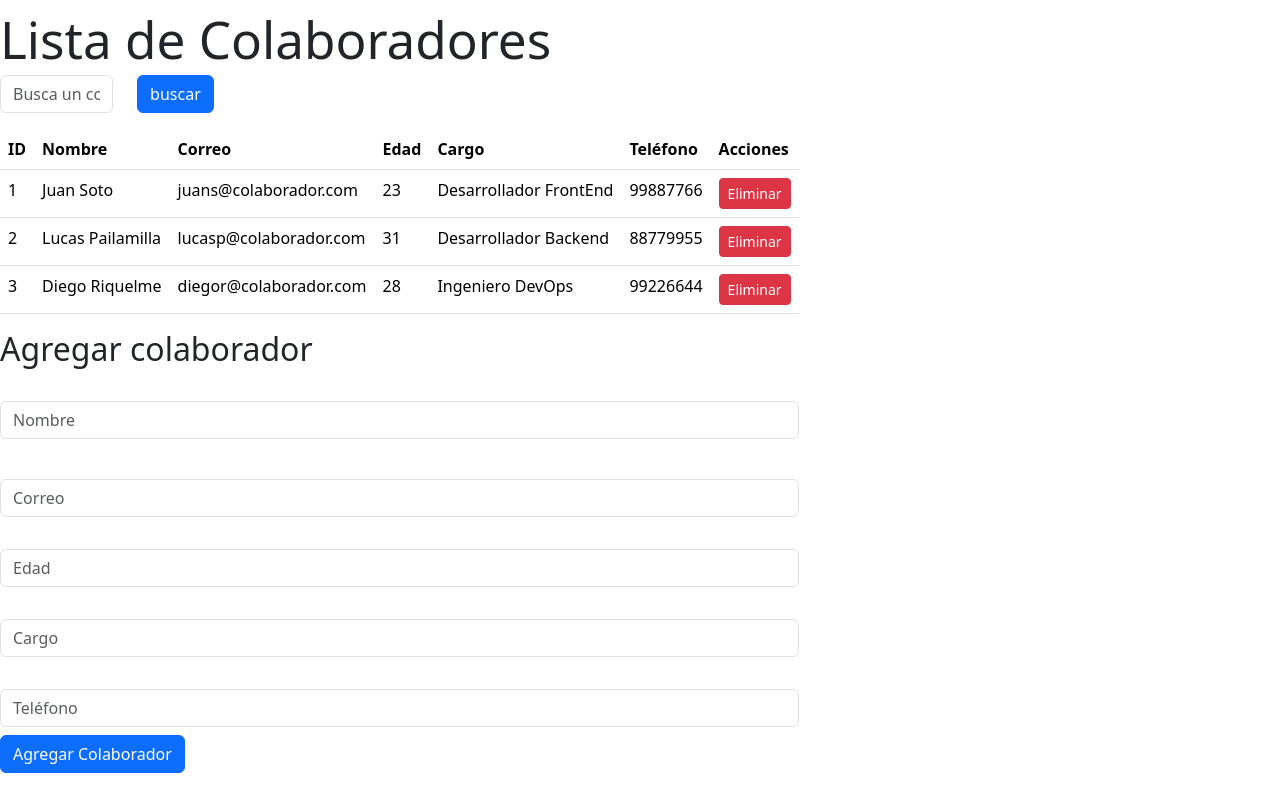
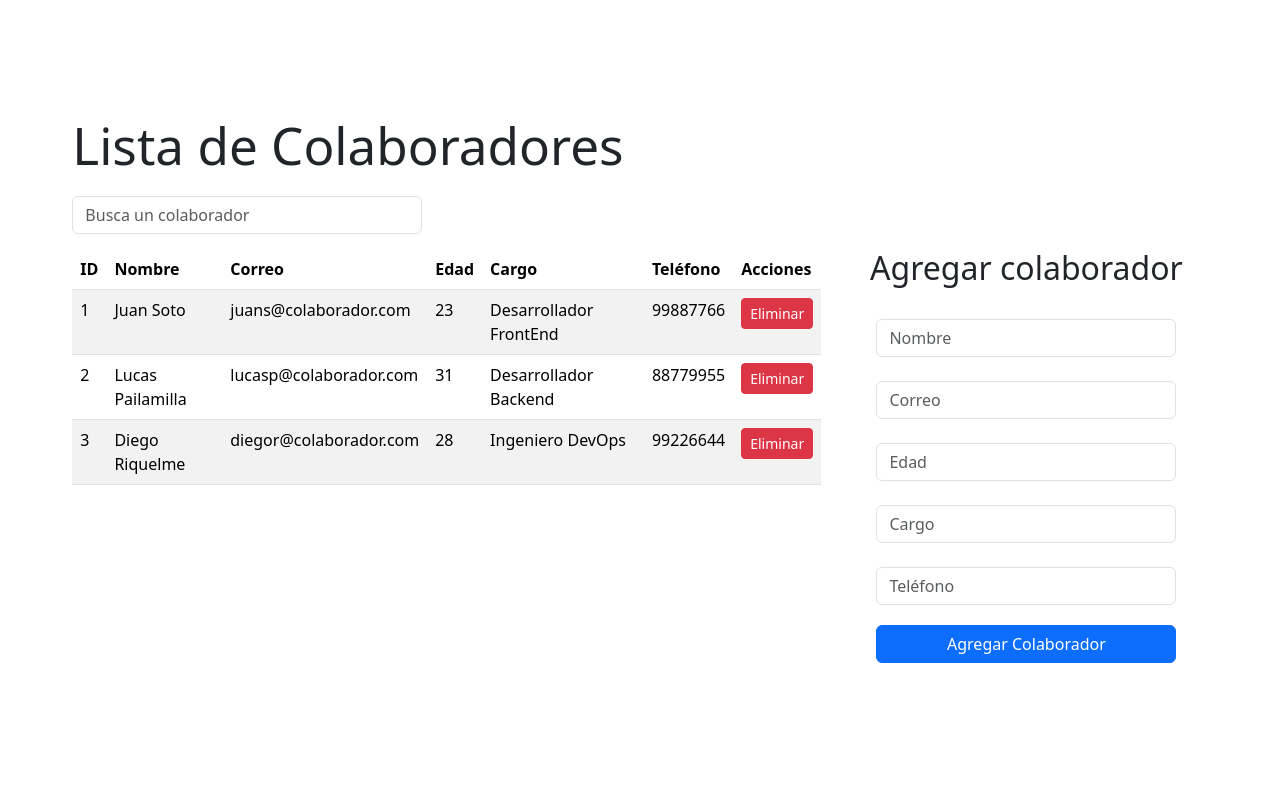
Before and after one commit to luisCastroMarquez/desafio_colaboradores, a React (Vite) app in the folder colaboradores/: page / in a window 1280 px wide. Built offline with nearby package versions, Linux system fonts and the light colour scheme.

Commit message:
eight commit, styles bootstrap

```diff
--- a/colaboradores/package.json
+++ b/colaboradores/package.json
@@ -12,6 +12,7 @@
   "dependencies": {
     "bootstrap": "^5.3.0",
     "react": "^18.2.0",
+    "react-bootstrap": "^2.8.0",
     "react-dom": "^18.2.0",
     "uuid": "^9.0.0"
   },
--- a/colaboradores/src/App.jsx
+++ b/colaboradores/src/App.jsx
@@ -1,53 +1,97 @@
-import { useState } from 'react';
-import Formulario from './components/Formulario';
-import Listado from './components/Listado';
-import Buscador from './components/Buscador';
-import { BaseColaboradores } from './BaseColaboradores';
-import Alert from './components/Alert';
+// Importación de módulos y componentes necesarios
+import "bootstrap/dist/css/bootstrap.min.css";
+import { useState } from "react";
+import { Container, Row, Col } from "react-bootstrap";
+import Formulario from "./components/Formulario";
+import Listado from "./components/Listado";
+import Buscador from "./components/Buscador";
+import { BaseColaboradores } from "./BaseColaboradores";
+import Alert from "./components/Alert";
 
+//Componente principal App
+const App = () => {
+  const [colaboradores, setColaboradores] = useState(BaseColaboradores); //Estado para lista colaboradores
+  const [mensaje, setMensaje] = useState(null); //Estado para mostrar alertas
+  const [nextId, setNextId] = useState(colaboradores.length + 1); //Estado generar un Id para nuevo colaborador
 
-const App = () => {
-    const [colaboradores, setColaboradores] = useState(BaseColaboradores);
-    const [mensaje, setMensaje] = useState(null);
+  //Estado para agregar una nuevo colaborador
+  const onAgregarColaborador = (nuevoColaborador) => {
+    const colaboradorNuevo = { ...nuevoColaborador, id: nextId }; //Estado genera un nuevo objeto colaboradores con id único
 
-    const agregarColaborador = (colaborador) => {
-        setColaboradores([...colaboradores, colaborador]);
-        setMensaje({ tipo: 'success', texto: 'Colaborador agregado corrrectamente' });
-        setTimeout(() => {
-            setMensaje(null);
-        }, 2000);
+    //Actualiza lista colaboradores
+    setColaboradores([...colaboradores, colaboradorNuevo]);
+    setNextId(nextId + 1); //Actualiza id para el siguiente colaborador
   };
 
+  //Función elimina un colaborador de la lista
   const eliminarColaborador = (id) => {
-        setColaboradores(colaboradores.filter((colaborador) => colaborador.id !== id));
+    setColaboradores(
+      colaboradores.filter((colaborador) => colaborador.id !== id) //Si el filtro esta vacio, muestra la lista
+    );
   };
 
   const buscarColaboradores = (filtro) => {
-        const { nombre, correo, edad, cargo, telefono } = filtro;
+    if (filtro === "") {
+      setColaboradores(BaseColaboradores);
+      return;
+    }
 
+    //Filtra lista colaboradores segun la busqueda
     const colaboradoresFiltrados = colaboradores.filter((colaborador) => {
       return (
-                colaborador.nombre.toLowerCase().includes(nombre.toLowerCase()) &&
-                colaborador.correo.toLowerCase().includes(correo.toLowerCase()) &&
-                colaborador.edad.toString().includes(edad.toString()) &&
-                colaborador.cargo.toLowerCase().includes(cargo.toLowerCase()) &&
-                colaborador.telefono.includes(telefono)
+        colaborador.nombre.toLowerCase().includes(filtro.toLowerCase()) ||
+        colaborador.correo.toLowerCase().includes(filtro.toLowerCase()) ||
+        colaborador.edad.toString().includes(filtro) ||
+        colaborador.cargo.toLowerCase().includes(filtro.toLowerCase()) ||
+        colaborador.telefono.includes(filtro)
       );
     });
 
-        return colaboradoresFiltrados;
+    setColaboradores(colaboradoresFiltrados); //Actualiza lista colaboradores filtrados
   };
 
+  //Función de mensajes de alertas
+  const mostrarMensaje = (texto, tipo) => {
+    setMensaje({ texto, tipo });
+    setTimeout(() => {
+      setMensaje(null);
+    }, 3000);
+  };
+
+  // Renderizado del componente principal
   return (
     <>
-            <div>
+      <Container fluid>
+        <Row>
+          <Col>
             <h1>Lista de Colaboradores</h1>
-                {mensaje && <Alert mensaje={mensaje.texto} tipo={mensaje.tipo}/>}
-                <Buscador onBuscarColaboradores={buscarColaboradores} />
-                <Listado colaboradores={colaboradores}
-                    onEliminarColaborador={eliminarColaborador}/>
-                <Formulario onMostrarError={agregarColaborador} />
-            </div>
+          </Col>
+        </Row>
+      </Container>
+      <Container fluid>
+        <Row>
+          <Col md={8}>
+            <Buscador buscarColaboradores={buscarColaboradores} />
+            {mensaje && <Alert mensaje={mensaje.texto} tipo={mensaje.tipo} />}
+          </Col>
+        </Row>
+      </Container>
+      <Container fluid>
+        <Row>
+          <Col md={8}>
+            <Listado
+              colaboradores={colaboradores}
+              onEliminarColaborador={eliminarColaborador}
+            />
+          </Col>
+          <Col md={4}>
+            <Formulario
+              onAgregarColaborador={onAgregarColaborador}
+              mostrarMensaje={mostrarMensaje}
+            />
+          </Col>
+        </Row>
+      </Container>
     </>
   );
 };
--- a/colaboradores/src/components/Buscador.jsx
+++ b/colaboradores/src/components/Buscador.jsx
@@ -1,48 +1,34 @@
+// Importación de módulos y componentes necesarios
 import { useState } from "react";
 
-const Buscador = ({ onBuscarColaboradores }) => {
-    const [filtro, setFiltro] = useState({
-        nombre: '',
-        correo: '',
-        edad: '',
-        cargo: '',
-        telefono: '',
-    });
+const Buscador = ({ buscarColaboradores }) => {
+  // Estado para almacenar el valor del filtro de búsqueda
+  const [filtro, setFiltro] = useState("");
 
+  // Estado para almacenar el valor del filtro de búsqueda
   const handleChange = (e) => {
-        setFiltro ({
-            ...filtro,
-            [e.target.name] : e.target.value,
-        });
+    const { value } = e.target;
+    setFiltro(value);
+    buscarColaboradores(value);
   };
 
-    const handleSubmit = (e) => {
-        e.preventDefault();
-        onBuscarColaboradores(filtro);
-    };
-
+  // Renderización del componente Buscador
   return (
-        <div>
-            <form onSubmit={handleSubmit}>
-                <div className="row">
-                    <div className="col-md-2">
+    <div
+      className="table-responsive"
+      style={{ display: "flex", flexDirection: "column", padding: "15px 0px" }}
+    >
+      <div style={{ display: "flex", width: "350px" }}>
+        <label htmlFor="filtro" className="form-label"></label>
         <input
           type="text"
-                            id="nombre"
+          id="filtro"
           className="form-control"
-                            value={filtro.nombre}
+          value={filtro}
           onChange={handleChange}
-                            name="nombre"
           placeholder="Busca un colaborador"
         />
       </div>
-                    <div className="col-md-2">
-                        <button type="submit" className="btn btn-primary">
-                            buscar
-                        </button>
-                    </div>
-                </div>
-            </form>
     </div>
   );
 };
--- a/colaboradores/src/components/Formulario.jsx
+++ b/colaboradores/src/components/Formulario.jsx
@@ -1,17 +1,22 @@
-import { useState } from 'react';
-import Alert from './Alert';
+// Importación de módulos y componentes necesarios
+import { useState } from "react";
+import { BaseColaboradores } from "../BaseColaboradores";
+import Alert from "./Alert";
 
-const Formulario = ({ onMostrarError }) => {
+const Formulario = ({ onAgregarColaborador }) => {
+  // Estado para almacenar los datods del nuevo colaborador
   const [colaborador, setColaborador] = useState({
-        nombre: '',
-        correo: '',
-        edad: '',
-        cargo: '',
-        telefono: '',
+    nombre: "",
+    correo: "",
+    edad: "",
+    cargo: "",
+    telefono: "",
   });
 
+  // Estado para mostrar mensajes de alerta
   const [alerta, setAlerta] = useState(null);
 
+  // Función para manejar el cambio en los campos del formulario
   const handleChange = (e) => {
     setColaborador({
       ...colaborador,
@@ -19,56 +24,110 @@ const Formulario = ({ onMostrarError }) => {
     });
   };
 
+  // Función para manejar el envio del formulario
   const handleSubmit = (e) => {
     e.preventDefault();
 
-        // Validar campos vacíos
-        if (!colaborador.nombre || !colaborador.correo  || !colaborador.edad || !colaborador.telefono || !colaborador.cargo || !colaborador.telefono) {
+    // Validación de los campos del formulario
+    if (
+      colaborador.nombre.trim() === "" ||
+      colaborador.correo.trim() === "" ||
+      colaborador.edad.trim() === "" ||
+      colaborador.cargo.trim() === "" ||
+      colaborador.telefono.trim() === ""
+    ) {
+      // Mostrar mensajes de alerta si esta vacio
       setAlerta({
-                mensaje: 'Todos los campos son obligatorios.',
-                color: 'danger',
+        mensaje: "Todos los campos son obligatorios.",
+        color: "danger",
       });
 
-        // Ocultar  alerta
-            setTimeout (() => {
+      // Ocultar alerta
+      setTimeout(() => {
         setAlerta(null);
       }, 3000);
+    } else if (!validarCorreo(colaborador.correo)) {
+      // Mostrar alerta si el correo no es válido
+      setAlerta({
+        mensaje: "Ingrese un correo electronico valido.",
+        color: "danger",
+      });
+      // Ocultar alerta
+      setTimeout(() => {
+        setAlerta(null);
+      }, 3000);
+    } else {
+      // Generar un ID único para el nuevo colaborador
+      const nuevoId = generarIdUnico();
 
-        return;
-        }
+      // Agregar el nuevo colaborador con el ID único
+      const nuevoColaborador = {
+        ...colaborador,
+        id: nuevoId,
+      };
 
-        //Enviar el objeto colaborador al componete padre
-        onMostrarError(colaborador);
+      // Agregar el nuevo colaborador
+      onAgregarColaborador(nuevoColaborador);
 
-        // Realizar lógica de envío del formulario o guardar el colaborador
-
-        // Limpiar los campos del formulario
+      // Restablecer los campos del formulario
       setColaborador({
-            nombre: '',
-            correo:'',
-            edad: '',
-            cargo: '',
-            telefono: '',
-        })
-
-        // Mostrar mensaje de éxito
+        nombre: "",
+        correo: "",
+        edad: "",
+        cargo: "",
+        telefono: "",
+      });
+      // Mostrar alerta de éxito
       setAlerta({
-            mensaje: 'Colaborador agregado exitosamente.',
-            color: 'success',
+        mensaje: "Colaborador agregado correctamente",
+        color: "success",
       });
 
-        // Ocultar  mensaje
-        setTimeout (() => {
+      // Restablecer el formulario
+      setColaborador({
+        nombre: "",
+        correo: "",
+        edad: "",
+        cargo: "",
+        telefono: "",
+      });
+
+      // Ocultar alerta
+      setTimeout(() => {
         setAlerta(null);
       }, 3000);
+    }
   };
 
+  // Función para validar el formato de un correo electrónico
+  const validarCorreo = (correo) => {
+    // Expresión regular para verificar el formato de correo electrónico
+    const regexCorreo = /^[A-Za-z0-9._%+-]+@[A-Za-z0-9.-]+\.[A-Za-z]{2,}$/;
+    return regexCorreo.test(correo);
+  };
+
+  // Función para generar un ID único para el nuevo colaborador
+  const generarIdUnico = () => {
+    // Obtener el último ID del arreglo de colaboradores
+    const ultimoId = BaseColaboradores[BaseColaboradores.length - 1].id;
+
+    // Generar un nuevo ID sumando 1 al último ID
+    const nuevoId = parseInt(ultimoId) + 1;
+    return nuevoId.toString();
+  };
+
+  // Renderización del componente Formulario
   return (
-        <div className="mb-3">
+    <div
+      style={{ display: "flex", flexDirection: "column", alignItems: "center" }}
+    >
       <h2>Agregar colaborador</h2>
-            <form onSubmit={handleSubmit}>
-                <div className="mb-3">
-                    <label className="form-label"></label>
+      <form
+        onSubmit={handleSubmit}
+        style={{ width: "300px", display: "flex", flexDirection: "column" }}
+      >
+        <div>
+          <label htmlFor="nombre" className="form-label"></label>
           <input
             type="text"
             id="nombre"
@@ -79,11 +138,11 @@ const Formulario = ({ onMostrarError }) => {
             placeholder="Nombre"
           />
         </div>
-                <div className="mb-2">
-                    <label className="form-label"></label>
+        <div>
+          <label htmlFor="correo" className="form-label"></label>
           <input
-                        type="email"
-                        id="email"
+            type="mail"
+            id="correo"
             className="form-control"
             value={colaborador.correo}
             onChange={handleChange}
@@ -91,20 +150,20 @@ const Formulario = ({ onMostrarError }) => {
             placeholder="Correo"
           />
         </div>
-                <div className="mb-2">
-                    <label className="form-label"></label>
+        <div>
+          <label htmlFor="edad" className="form-label"></label>
           <input
-                        type='number'
-                        id='Edad'
-                        className='form-control'
+            type="number"
+            id="edad"
+            className="form-control"
             value={colaborador.edad}
             onChange={handleChange}
-                        name='edad'
-                        placeholder='Edad'
+            name="edad"
+            placeholder="Edad"
           />
         </div>
-                <div className="mb-2">
-                    <label className="form-label"></label>
+        <div>
+          <label htmlFor="cargo" className="form-label"></label>
           <input
             type="text"
             id="cargo"
@@ -115,10 +174,10 @@ const Formulario = ({ onMostrarError }) => {
             placeholder="Cargo"
           />
         </div>
-                <div className='mb-2'>
-                    <label className='form-label'></label>
+        <div>
+          <label htmlFor="telefono" className="form-label"></label>
           <input
-                        type="tel"
+            type="text"
             id="telefono"
             className="form-control"
             value={colaborador.telefono}
@@ -127,7 +186,18 @@ const Formulario = ({ onMostrarError }) => {
             placeholder="Teléfono"
           />
         </div>
-                <button className="btn btn-primary btn-md" type="submit">
+        <button
+          className="btn btn-primary btn-md"
+          type="submit"
+          onClick={handleSubmit}
+          disabled={alerta && alerta.color !== "success"}
+          style={{
+            display: "flex",
+            margin: "20px 0px",
+            width: "300px",
+            justifyContent: "center",
+          }}
+        >
           Agregar Colaborador
         </button>
         {alerta && <Alert mensaje={alerta.mensaje} color={alerta.color} />}
--- a/colaboradores/src/components/Listado.jsx
+++ b/colaboradores/src/components/Listado.jsx
@@ -1,9 +1,7 @@
-import { v4 as uuid } from 'uuid';
-
-const Listado  = ({ colaboradores, onEliminarColaborador }) => {
+const Listado = ({ colaboradores, onEliminarColaborador }) => {
   return (
-        <div className="mt-3">
-            <table className="table">
+    <div className=" table-responsive">
+      <table className="table table-striped">
         <thead>
           <tr>
             <th>ID</th>
@@ -17,7 +15,7 @@ const Listado  = ({ colaboradores, onEliminarColaborador }) => {
         </thead>
         <tbody>
           {colaboradores.map((colaborador) => (
-                        <tr key={uuid()}>
+            <tr key={colaborador.id}>
               <td>{colaborador.id}</td>
               <td>{colaborador.nombre}</td>
               <td>{colaborador.correo}</td>
@@ -27,7 +25,8 @@ const Listado  = ({ colaboradores, onEliminarColaborador }) => {
               <td>
                 <button
                   className="btn btn-danger btn-sm"
-                                    onClick={() => onEliminarColaborador(colaborador.id)}>
+                  onClick={() => onEliminarColaborador(colaborador.id)}
+                >
                   Eliminar
                 </button>
               </td>
@@ -39,5 +38,4 @@ const Listado  = ({ colaboradores, onEliminarColaborador }) => {
   );
 };
 
-
 export default Listado;
--- a/colaboradores/src/index.css
+++ b/colaboradores/src/index.css
@@ -27,6 +27,7 @@ body {
   margin: 0;
   display: flex;
   place-items: center;
+  justify-content: center;
   min-width: 320px;
   min-height: 100vh;
 }
```
Also changed, not shown: colaboradores/src/BaseColaboradores.js (+4 -4 lines), colaboradores/src/components/Alert.jsx (+3 -5 lines), 1 other file (tests, documents, lock files or other folders). Lines whose indentation alone changed are shown as unchanged.
